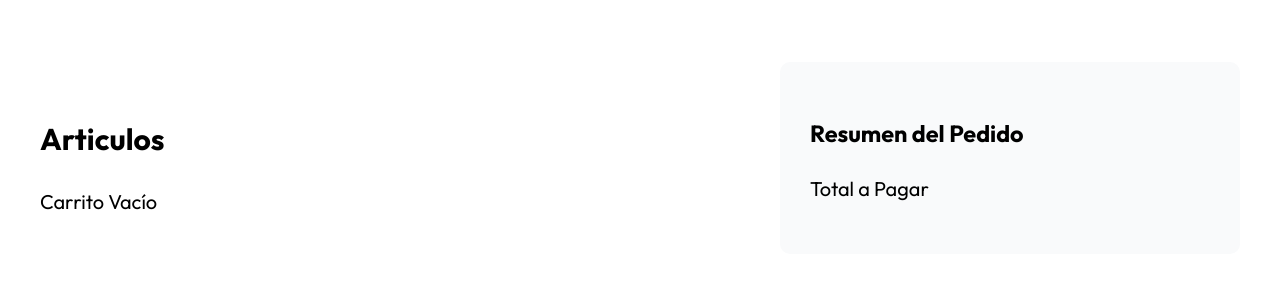
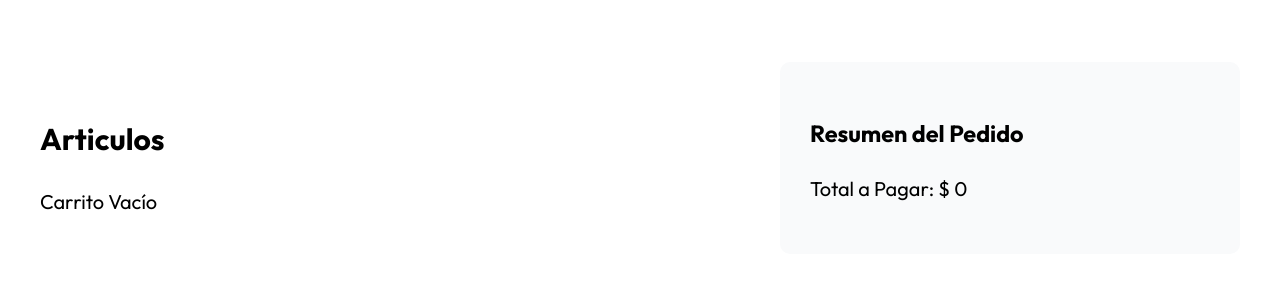
Before and after one commit to diegofdg/react_la_guia_completa, a Next.js app in the folder 07_guitarla_next/: page /carrito in a window 1280 px wide. Shown: the part 363-667 px from the top of the page. Built offline with nearby package versions, Linux system fonts and the light colour scheme.

Commit message:
07_guitarla_next-calcular el total del carrito de compras

```diff
--- a/07_guitarla_next/pages/carrito.js
+++ b/07_guitarla_next/pages/carrito.js
@@ -1,8 +1,16 @@
+import { useState, useEffect } from "react";
 import Image from "next/image"
 import Layout from "@/components/layout"
 import styles from "../styles/carrito.module.css"
 
 export default function Carrito({ carrito, actualizarCantidad }) {
+  const [ total, setTotal ] = useState(0);
+
+  useEffect(()=>{
+    const calculoTotal = carrito.reduce((total, producto) => total + (producto.cantidad * producto.precio), 0);
+    setTotal(calculoTotal);
+  }, [carrito]);
+
   return (
     <Layout
       title="Carrito de Compras"
@@ -51,7 +59,7 @@ export default function Carrito({ carrito, actualizarCantidad }) {
           </div>
           <aside className={styles.resumen}>
             <h3>Resumen del Pedido</h3>
-            <p>Total a Pagar</p>
+            <p>Total a Pagar: $ {total}</p>
           </aside>
         </div>
       </main>
--- a/07_guitarla_next/styles/carrito.module.css
+++ b/07_guitarla_next/styles/carrito.module.css
@@ -64,4 +64,6 @@
   background-color: #F9FAFB;
   padding: 3rem;
   border-radius: 1rem;
+  position: sticky;
+  top: 3rem;
 }
```
